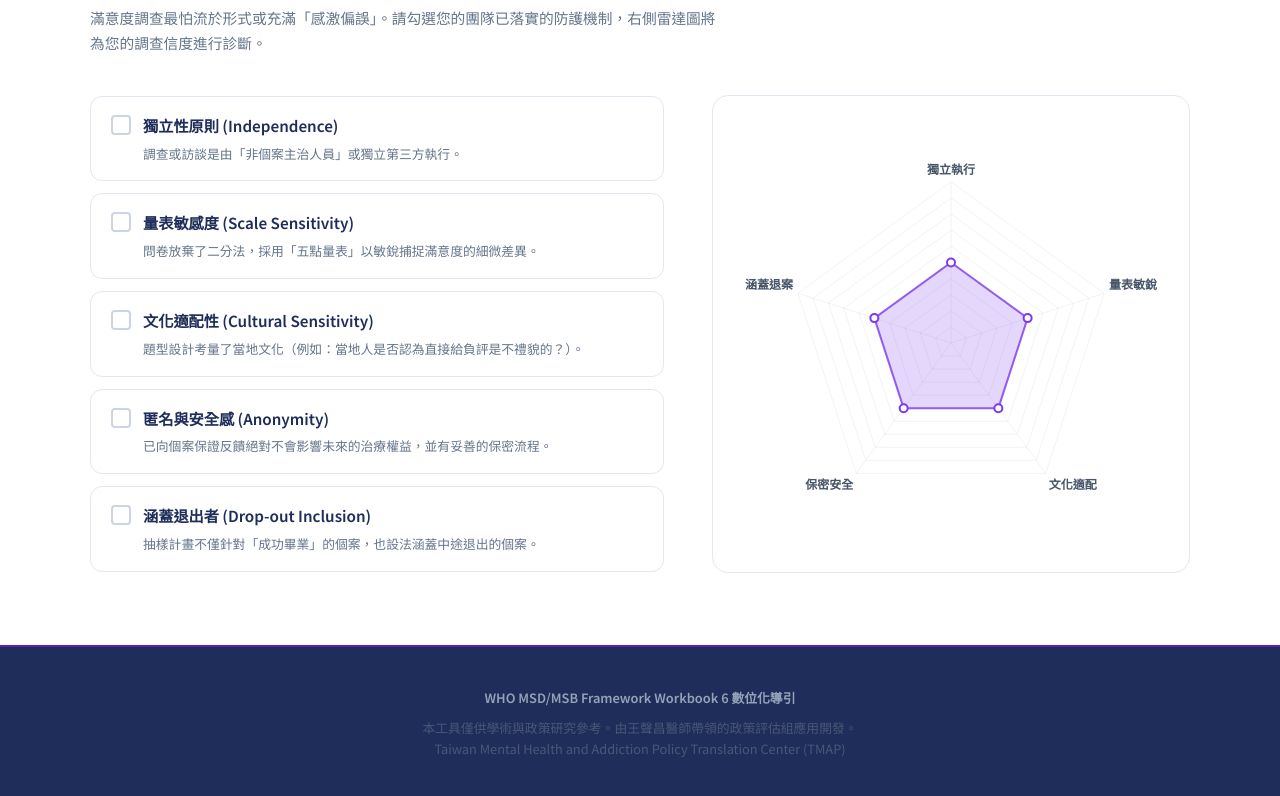
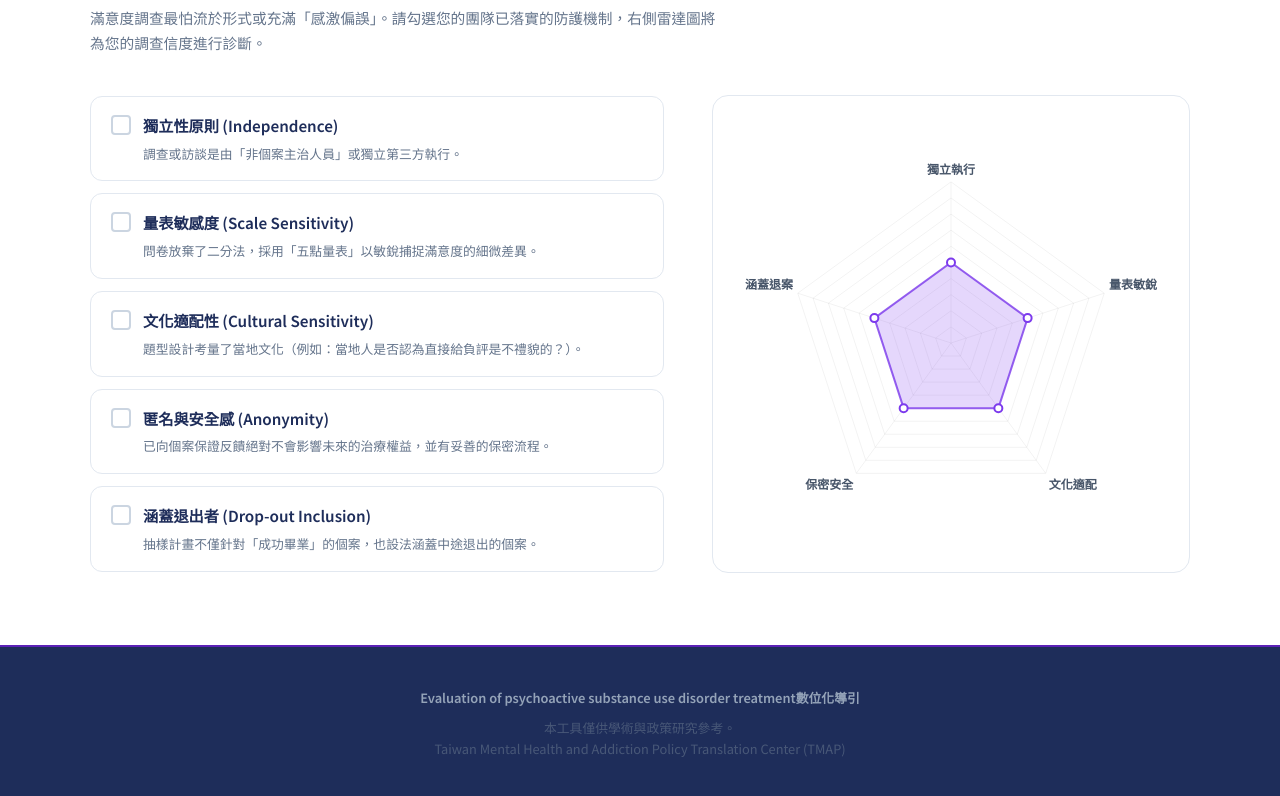
Before and after one commit to FocusCTWu/my-html-page-open, a plain HTML site: page WHO_MSD_MSB_Guide/workbook-6-detail.html in a window 1280 px wide. Shown: the part 2786-3582 px from the top of the page. Drawn offline with nearby package versions, Linux system fonts and the light colour scheme.

Commit message:
Update workbook-6-detail.html

```diff
--- a/WHO_MSD_MSB_Guide/workbook-6-detail.html
+++ b/WHO_MSD_MSB_Guide/workbook-6-detail.html
@@ -529,9 +529,9 @@
 </section>
 
 <footer>
-  <p><strong>WHO MSD/MSB Framework Workbook 6 數位化導引</strong></p>
+  <p><strong>Evaluation of psychoactive substance use disorder treatment數位化導引</strong></p>
   <p style="margin-top:.5rem;opacity:.6;">
-    本工具僅供學術與政策研究參考。由王聲昌醫師帶領的政策評估組應用開發。<br>
+    本工具僅供學術與政策研究參考。<br>
     Taiwan Mental Health and Addiction Policy Translation Center (TMAP)
   </p>
 </footer>
```
